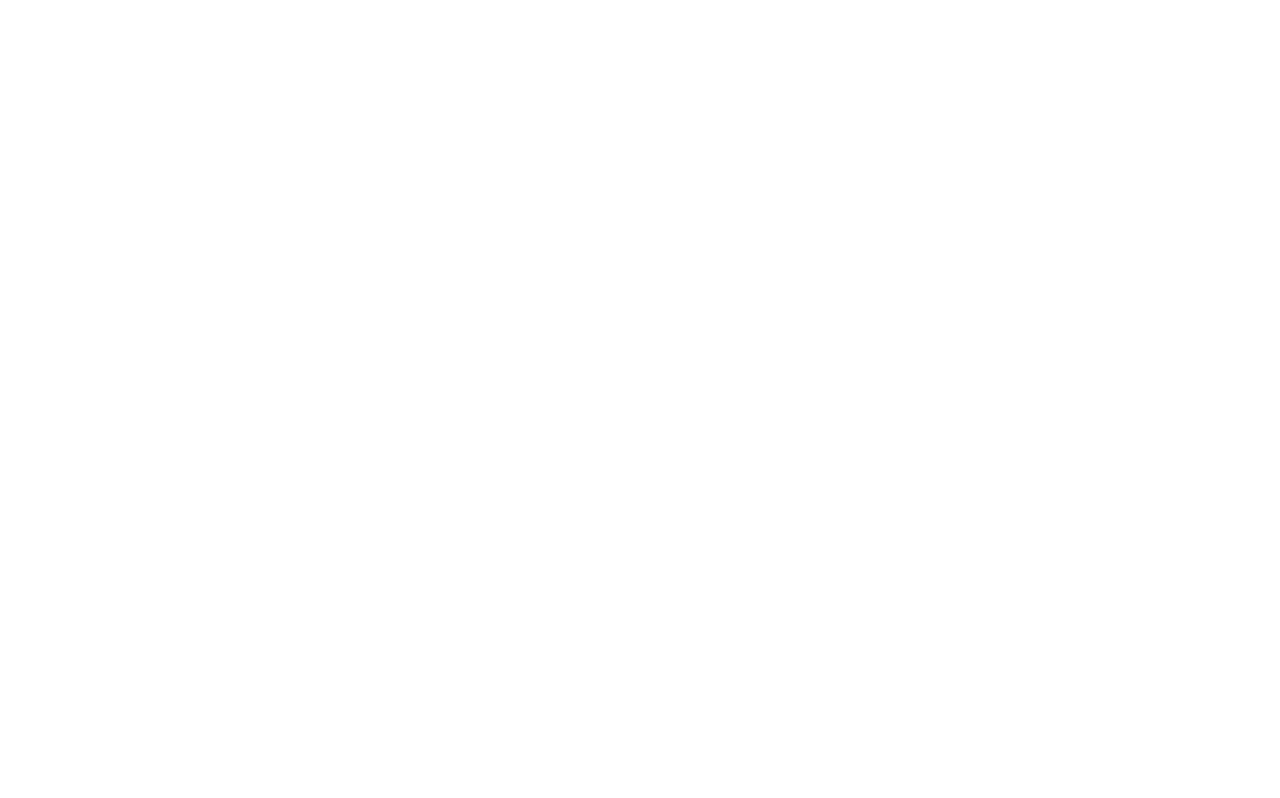
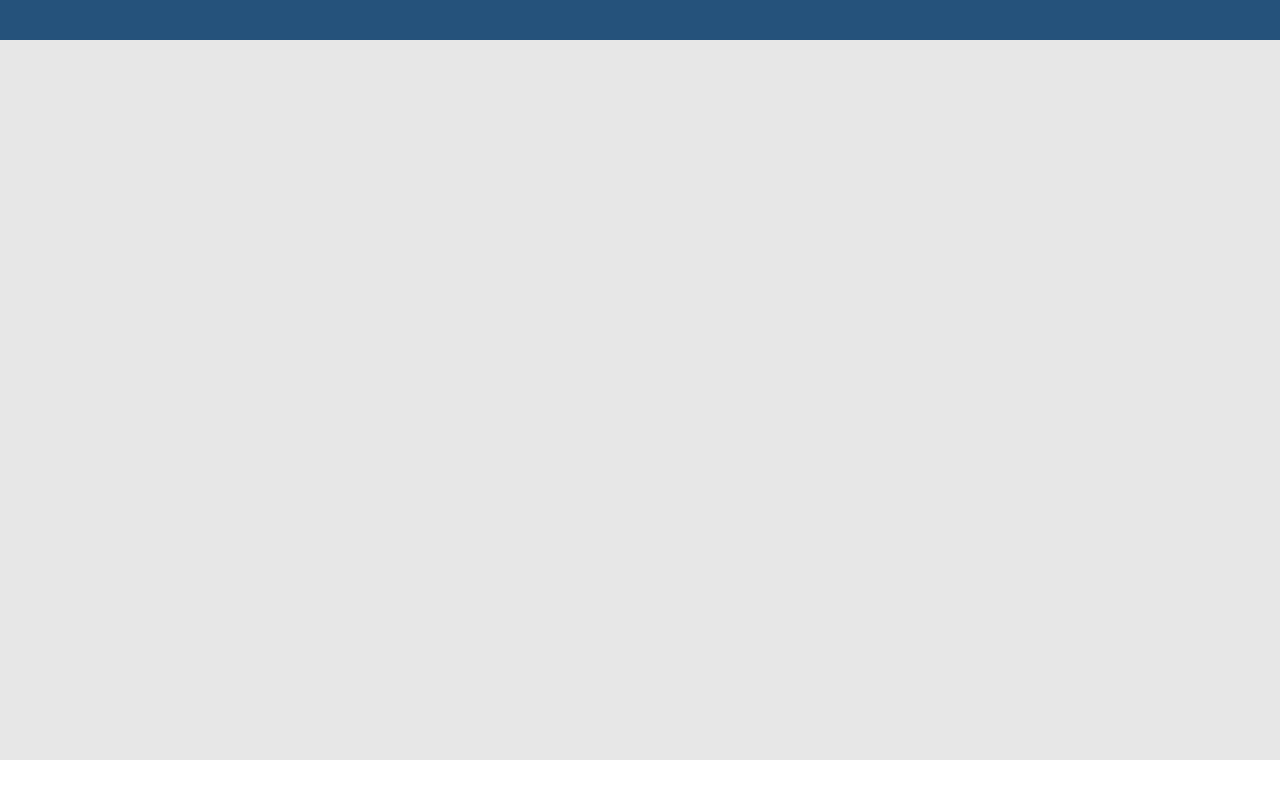
Before and after one commit to jualvareze/ecommerce, a plain HTML site: page index.html in a window 1280 px wide. Drawn offline with Linux system fonts and the light colour scheme.

Commit message:
crear layout

```diff
--- a/assets/css/styles.css
+++ b/assets/css/styles.css
@@ -0,0 +1,34 @@
+*{
+    margin: 0;
+    padding: 0;
+}
+
+body{
+    display: grid;
+    background-color: #E7E7E7;
+    grid-template-columns: 1fr 3fr;
+    grid-template-rows: 40px 1fr 40px;
+    height: 100vh;
+    grid-template-areas:
+                    'header header'
+                    'aside main'
+                    'footer footer';
+}
+
+header{
+    grid-area: header;
+    background-color: #25527B;
+}
+
+aside{
+    grid-area: aside;
+}
+
+main{
+    grid-area: main;
+}
+
+footer{
+    grid-area: footer;
+    background-color: white;
+}
--- a/index.html
+++ b/index.html
@@ -4,9 +4,13 @@
     <meta charset="UTF-8">
     <meta http-equiv="X-UA-Compatible" content="IE=edge">
     <meta name="viewport" content="width=device-width, initial-scale=1.0">
-    <title>Document</title>
+    <link rel="stylesheet" href="./assets/css/styles.css">
+    <title>ecommerce</title>
 </head>
 <body>
-
+    <header></header>
+    <aside></aside>
+    <main></main>
+    <footer></footer>
 </body>
 </html>
```
